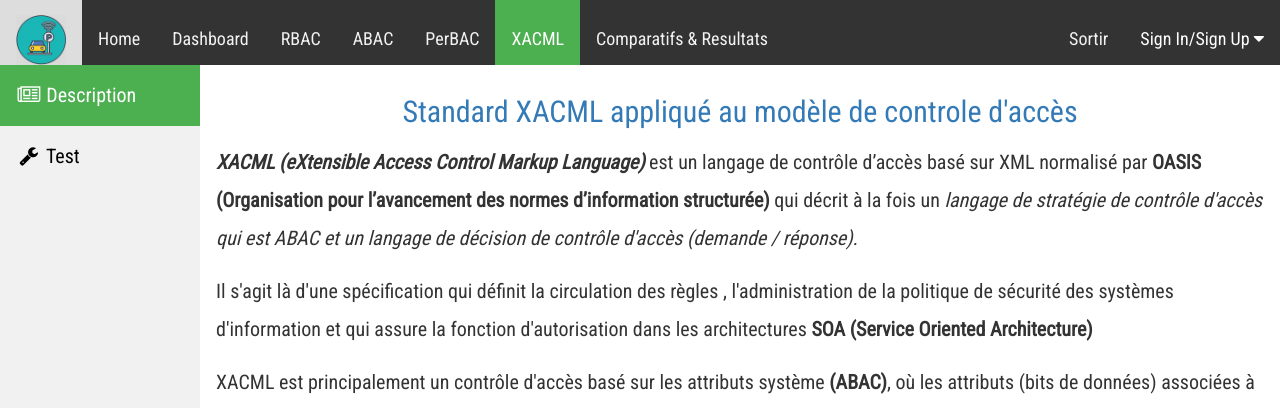
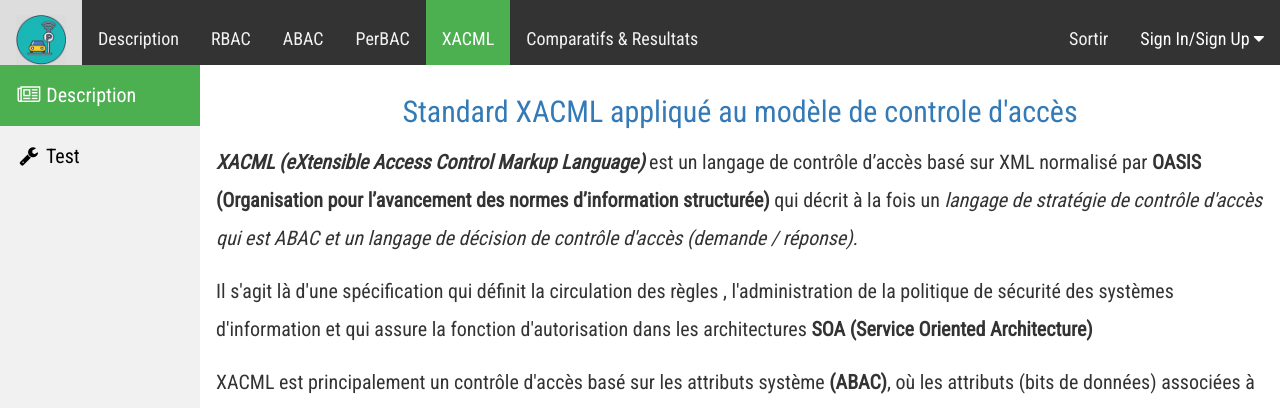
Before and after one commit to esalim/PerBAC, a PHP site: page /xacml-php/description.php in a window 1280 px wide. Shown: the top 408 px of the page. Run offline with PHP 8.4, Linux system fonts and the light colour scheme; some libraries are stand-ins or nearby versions.

Commit message:
Update description.php

```diff
--- a/benchmark/php/xacml-php/description.php
+++ b/benchmark/php/xacml-php/description.php
@@ -22,8 +22,7 @@
 
     <div class="topnav">   <!-- affichage de la barre de navigation -->
         <a class="headlogo"> <img height="50"  width="50" src="../../images/smart_parking.png" alt="logo"> </a>
-        <a href="../../home/index.html">Home</a>
-        <a  href="../websocket.php">Dashboard</a>
+        <a href="../../php/homepage.php">Description</a>
         <a  href="../zend-rbac/description.php">RBAC</a>
         <a href="../php-abac/description.php">ABAC</a>
         <a href="../PerBAC/description.php">PerBAC</a>
```
